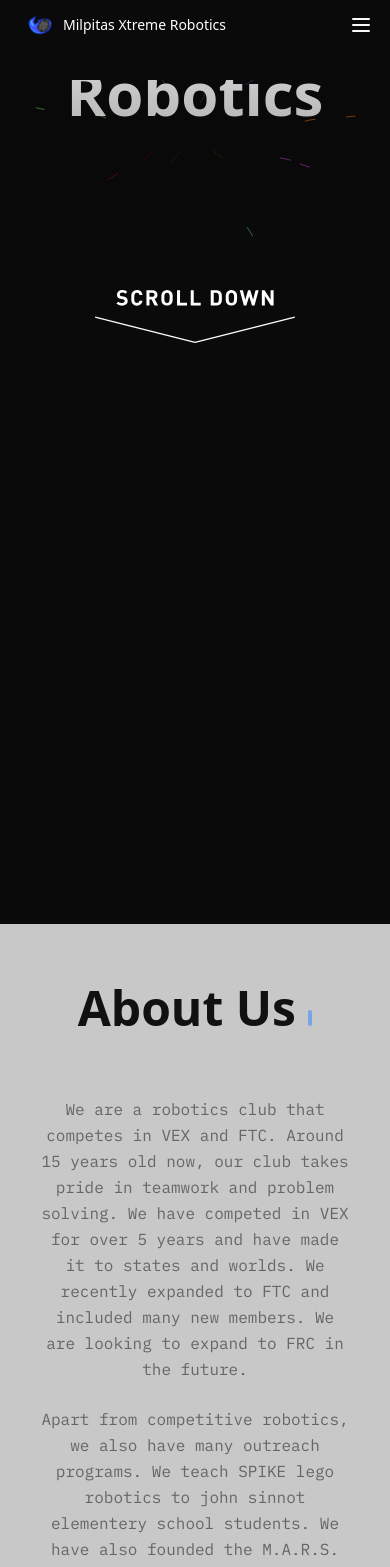
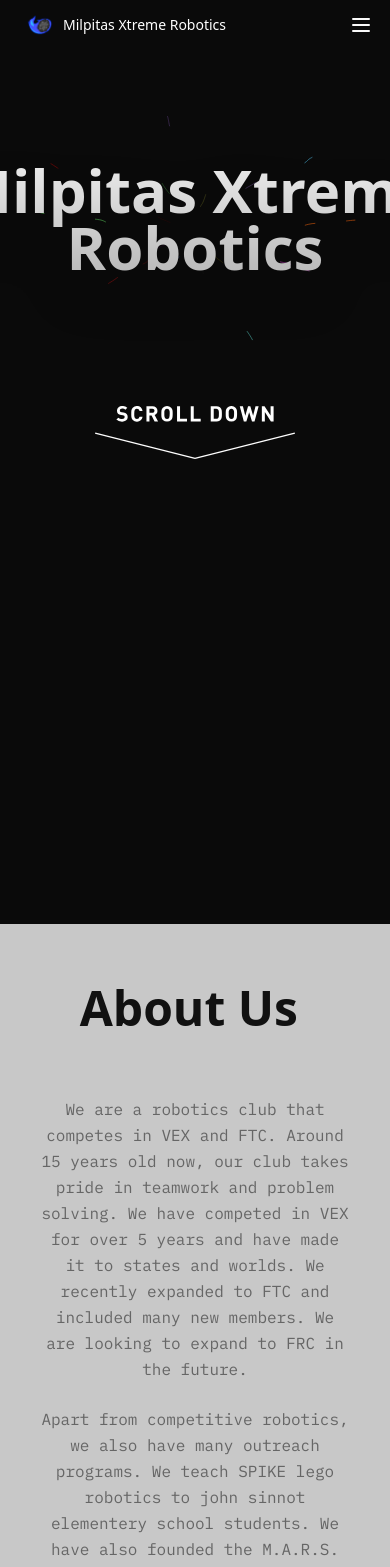
Before and after one commit to easeluease/MilpitasXtremeRoboticsWebsite, a Next.js app: page / in a window 390 px wide. Shown: the top 1567 px of the page. Built offline with nearby package versions, Linux system fonts and the light colour scheme.

Commit message:
typing effect edit

```diff
--- a/app/page.tsx
+++ b/app/page.tsx
@@ -74,13 +74,13 @@
       {/* SECTION 1: The Sticky Hero */}
       <div className="sticky top-20 z-0 h-screen w-full overflow-hidden">
         <div className="hero-sticky w-full overflow-hidden">
-          <BackgroundLines className="-mt-18">
+          <BackgroundLines className="mt-8 lg:-mt-20">
             <div className="z-100 inset-0 flex items-center justify-center text-white lg:pt-36 px-10 lg:px-40 text-center">
               <div className="flex flex-col lg:flex-row gap-4 items-center justify-center">
                 <div className="basis-3/5 flex flex-col items-center justify-center">
                   <motion.div
-                    initial={{ opacity: 0, y: 100 }}
-                    whileInView={{ opacity: 1, y: 0 }}
+                    initial={{ opacity: 0, y: 150 }}
+                    whileInView={{ opacity: 1, y: 50 }}
                     transition={{ duration: 1.2 }}
                     viewport={{ once: true }}
                     className="inline-block text-center font-bold text-6xl lg:text-7xl leading-[0.95] bg-clip-text text-transparent drop-shadow-2xl bg-gradient-to-b from-[#EAEAEA] to-[#B9B9B9]">
@@ -94,7 +94,7 @@
                         aboutSection.scrollIntoView({ behavior: "smooth", block: "start" });
                       }
                     }}
-                    className="mt-42 hover:opacity-80 transition-opacity cursor-pointer bg-transparent border-none p-0"
+                    className="mt-45 hover:opacity-80 transition-opacity cursor-pointer bg-transparent border-none p-0"
                     style={{
                       opacity: 1,
                       animation: 'fadeInUp 1.5s ease-out 1.8s both'
--- a/components/ui/typewriter-effect.tsx
+++ b/components/ui/typewriter-effect.tsx
@@ -2,7 +2,7 @@
 
 import { cn } from "@/lib/utils";
 import { motion, stagger, useAnimate, useInView } from "motion/react";
-import { useEffect } from "react";
+import { useEffect, useMemo, useRef, useState } from "react";
 
 export const TypewriterEffect = ({
   words,
@@ -17,17 +17,28 @@
   cursorClassName?: string;
 }) => {
   // split text inside of words into array of characters
-  const wordsArray = words.map((word) => {
+  const wordsArray = useMemo(
+    () =>
+      words.map((word) => {
         return {
           ...word,
           text: word.text.split(""),
         };
-  });
+      }),
+    [words]
+  );
 
   const [scope, animate] = useAnimate();
   const isInView = useInView(scope);
+  const [showCursor, setShowCursor] = useState(false);
+  const [hasTyped, setHasTyped] = useState(false);
+
   useEffect(() => {
-    if (isInView) {
+    if (isInView && !hasTyped) {
+      const totalChars = words.reduce((total, word) => total + word.text.length, 0);
+      const typingDurationSeconds = 0.3 + Math.max(totalChars - 1, 0) * 0.1;
+
+      setShowCursor(true);
       animate(
         "span",
         {
@@ -41,8 +52,17 @@
           ease: "easeInOut",
         }
       );
+
+      const hideCursorTimeout = window.setTimeout(() => {
+        setShowCursor(false);
+        setHasTyped(true);
+      }, (typingDurationSeconds + 0.1) * 1000);
+
+      return () => {
+        window.clearTimeout(hideCursorTimeout);
+      };
     }
-  }, [isInView]);
+  }, [animate, hasTyped, isInView, words]);
 
   const renderWords = () => {
     return (
@@ -77,6 +97,7 @@
       )}
     >
       {renderWords()}
+      {showCursor ? (
         <motion.span
           initial={{
             opacity: 0,
@@ -94,6 +115,7 @@
             cursorClassName
           )}
         ></motion.span>
+      ) : null}
     </div>
   );
 };
@@ -139,8 +161,25 @@
     );
   };
 
+  const smoothScopeRef = useRef<HTMLDivElement | null>(null);
+  const smoothInView = useInView(smoothScopeRef, { once: true });
+  const [showCursor, setShowCursor] = useState(false);
+
+  useEffect(() => {
+    if (smoothInView) {
+      setShowCursor(true);
+      const hideCursorTimeout = window.setTimeout(() => {
+        setShowCursor(false);
+      }, 3100);
+
+      return () => {
+        window.clearTimeout(hideCursorTimeout);
+      };
+    }
+  }, [smoothInView]);
+
   return (
-    <div className={cn("flex space-x-1 my-6", className)}>
+    <div ref={smoothScopeRef} className={cn("flex space-x-1 my-6", className)}>
       <motion.div
         className="overflow-hidden pb-2"
         initial={{
@@ -164,6 +203,7 @@
           {renderWords()}{" "}
         </div>{" "}
       </motion.div>
+      {showCursor ? (
         <motion.span
           initial={{
             opacity: 0,
@@ -173,15 +213,15 @@
           }}
           transition={{
             duration: 0.8,
-
             repeat: Infinity,
             repeatType: "reverse",
           }}
           className={cn(
-          "block rounded-sm w-[4px]  h-4 sm:h-6 xl:h-12 bg-blue-500",
+            "block rounded-sm w-[4px] h-4 sm:h-6 xl:h-12 bg-blue-500",
             cursorClassName
           )}
         ></motion.span>
+      ) : null}
     </div>
   );
 };
```
Lines whose indentation alone changed are shown as unchanged.
